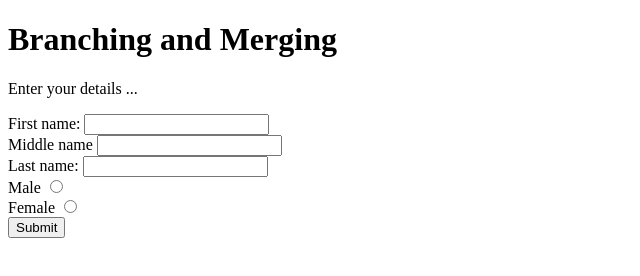
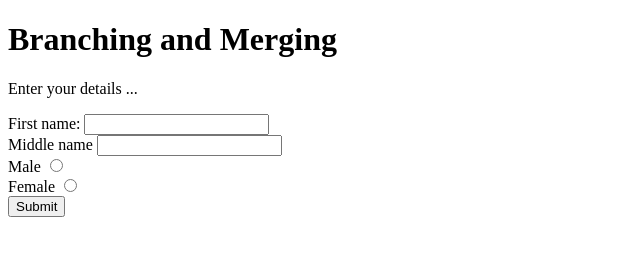
Before and after one commit to AgileAOTeam/cteam, a plain HTML site: page Version1.0.html in a window 1280 px wide. Shown: the whole page, without its empty margins (0-640 px from the left). Drawn offline with Linux system fonts and the light colour scheme.

```diff
--- a/Version1.0.html
+++ b/Version1.0.html
@@ -11,7 +11,7 @@
 <form action="result.html">
   First name: <input type="text" name="fname"><br>
   Middle name <input type="text" name="mname"><br>
-  Last name: <input type="text" name="lname"><br>
+
  <!-- <input type="submit" value="Submit"> -->
   <label for="male">Male</label>
   <input type="radio" name="gender" id="male" value="male"><br>
```
